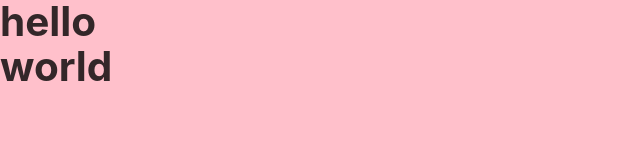
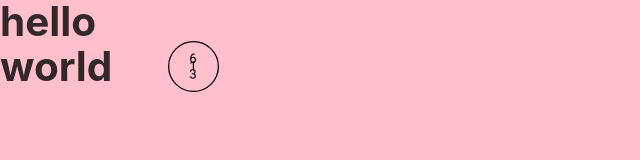
Before and after one commit to asdf-codes/asdf-gatsby-test, a Gatsby site: page / in a window 1280 px wide. Shown: the full height of the page, 0-640 px from the left. Built offline with nearby package versions, Linux system fonts and the light colour scheme; Gatsby itself is replaced by a stand-in of ours; a web font is replaced by a local one.

Commit message:
added nav

```diff
--- a/src/components/Container.js
+++ b/src/components/Container.js
@@ -1,10 +1,12 @@
 import React from 'react'
 import { ContainerWrapper } from '../elements/ContainerElements'
+import { Nav } from '../components'
 
 
 export const Container = ({children}) => {
     return(
         <ContainerWrapper>
+            <Nav/>
             {children}
         </ContainerWrapper>
     )
--- /dev/null
+++ b/src/components/Nav.js
@@ -0,0 +1,29 @@
+import React from "react"
+import { useStaticQuery, Link, graphql } from 'gatsby'
+import { NavWrapper } from "../elements"
+
+export const Nav = () => {
+
+    const data = useStaticQuery(graphql`
+        query {
+            logl: file(relativePath: {eq: "logl.svg"}) {
+                publicURL
+            }
+        }
+    `)
+
+    return(
+        <NavWrapper>
+            <Link to="/">
+                <img
+                    src={data.logl.publicURL}
+                    alt="My logo"
+                    style={{
+                        margin: `0 auto`,
+                        maxWidth: '5rem',
+                        padding: `1.45rem 1.0875rem`,
+                      }}/>
+            </Link>
+        </NavWrapper>
+    )
+}
--- a/src/components/index.js
+++ b/src/components/index.js
@@ -1 +1,2 @@
 export * from './Container'
+export * from './Nav'
--- /dev/null
+++ b/src/elements/NavElements.js
@@ -0,0 +1,12 @@
+import styled from "styled-components"
+
+export const NavWrapper = styled.nav`
+    grid-column: 2 / span 12;
+    grid-row: 1 / 2;
+    display: flex;
+    align-items: center;
+
+    @media ${props => props.theme.breakpoints.tablet} {
+        grid-column: 2 / span 6;
+    }
+`
--- a/src/elements/index.js
+++ b/src/elements/index.js
@@ -1 +1,2 @@
 export * from "./ContainerElements"
+export * from "./NavElements"
```
Also changed, not shown: src/images/6130.svg (added), src/images/gatsby-astronaut.png (deleted), src/images/gatsby-icon.png (deleted), src/images/logl.svg (added).
